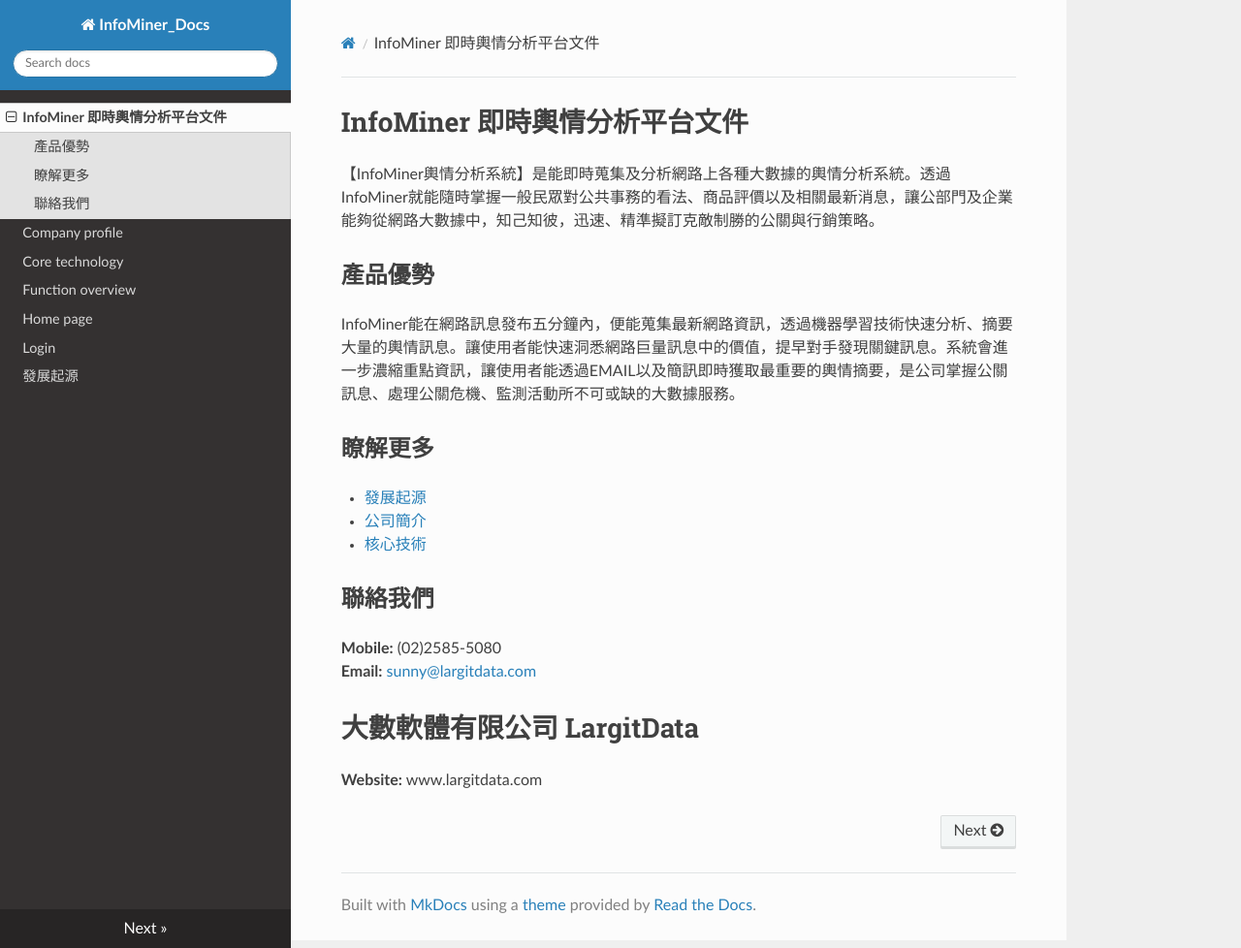
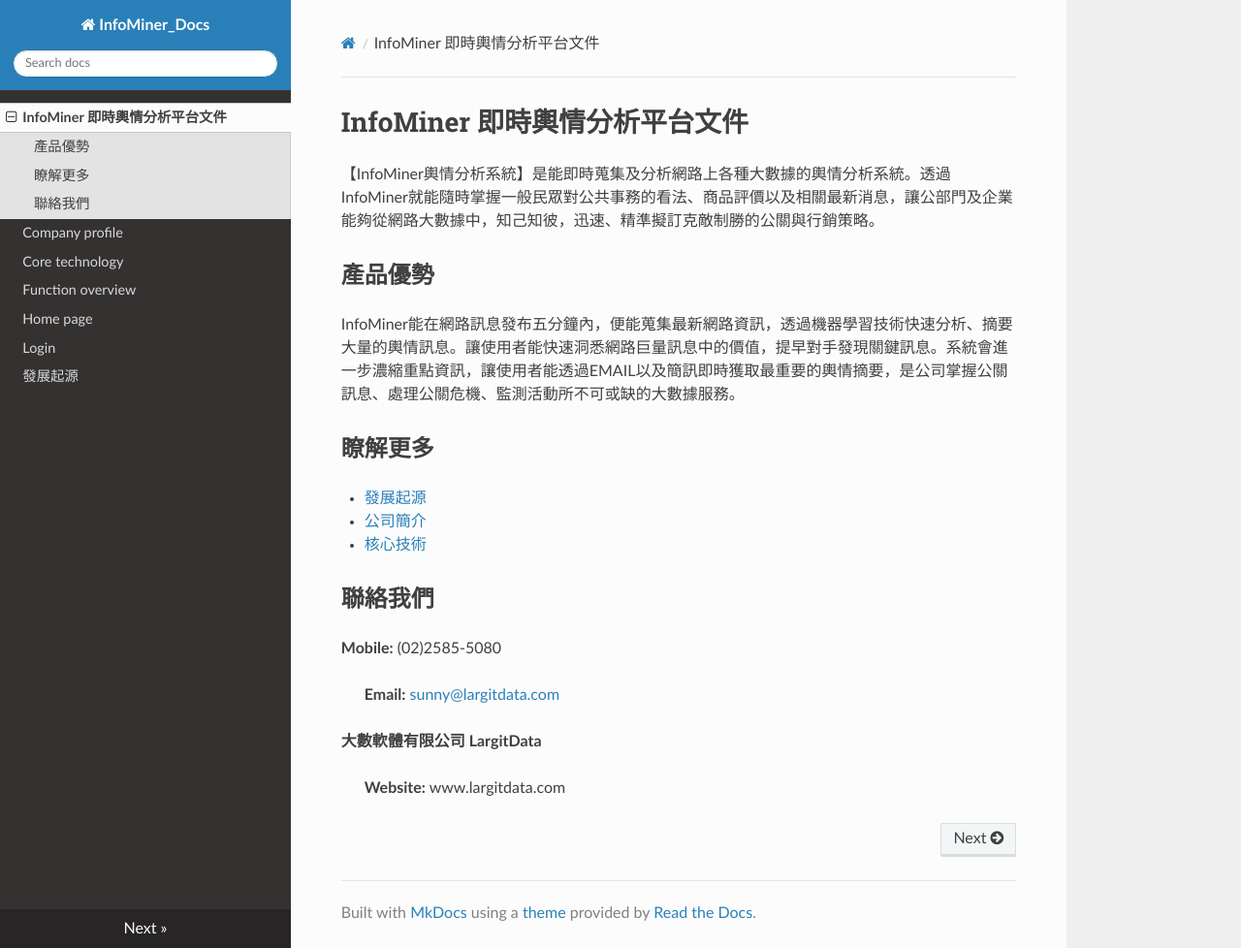
Before and after one commit to largitdata-docs/infominer_docs, an MkDocs documentation site: the page built from docs/index.md, in a window 1280 px wide and 978 px high. Shown: the whole window at 97% size. Built offline with MkDocs 1.6.1, drawn with Linux system fonts in a browser that asks for light colours; nearby versions of some CDN libraries.

```diff
--- a/docs/index.md
+++ b/docs/index.md
@@ -15,8 +15,8 @@ InfoMiner能在網路訊息發布五分鐘內，便能蒐集最新網路資訊
 ## 聯絡我們
 
 **Mobile:** (02)2585-5080
-**Email:** <sunny@largitdata.com>
+> **Email:** <sunny@largitdata.com>
 
-# 大數軟體有限公司 LargitData
+**大數軟體有限公司 LargitData**
 
-**Website:** www.largitdata.com
+> **Website:** www.largitdata.com
```
